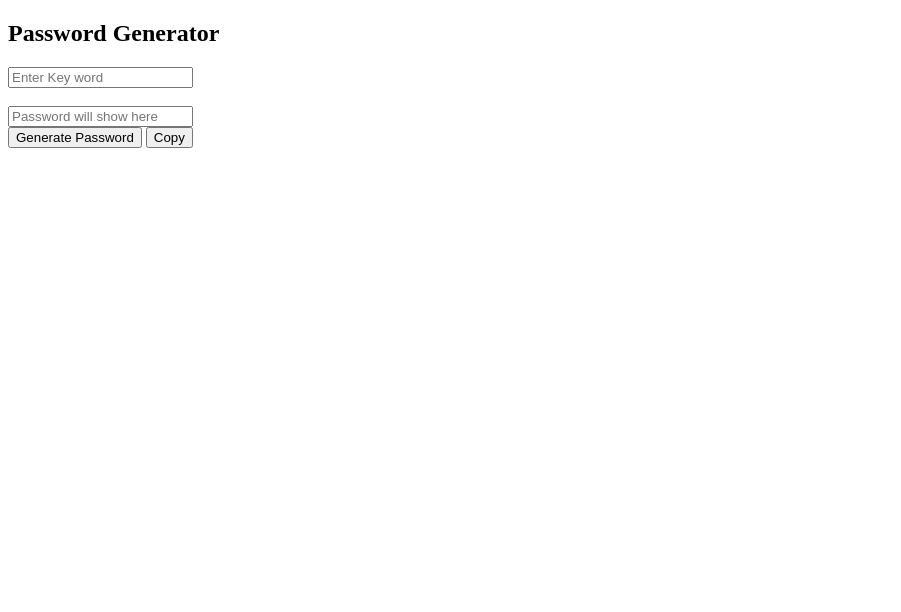
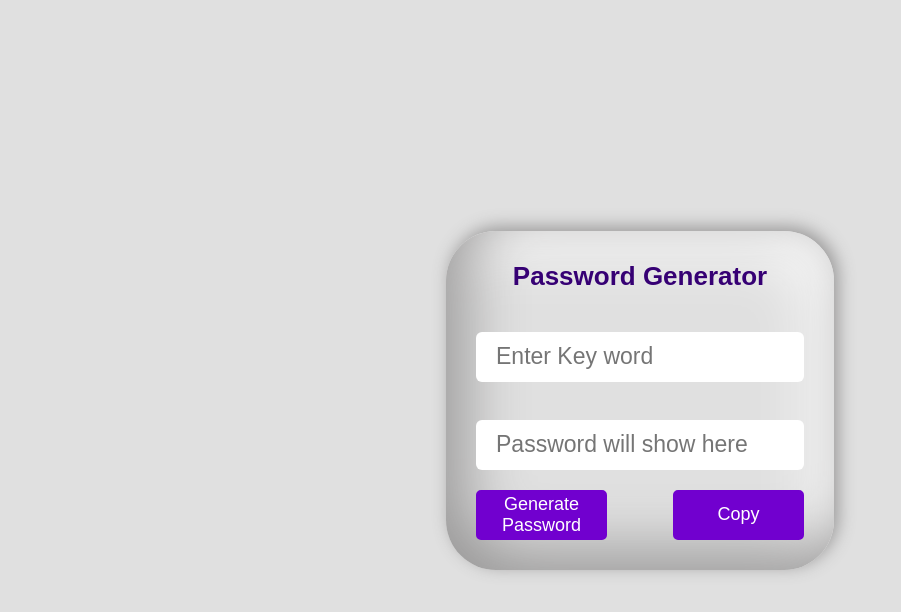
Before and after one commit to SheikhSarim/Password-Generator, a plain HTML site: page index.html in a window 1280 px wide. Shown: the whole page, without its empty margins (0-901 px from the left). Drawn offline with Linux system fonts and the light colour scheme.

Commit message:
Adding Css

```diff
--- a/index.html
+++ b/index.html
@@ -4,7 +4,8 @@
 <head>
     <meta charset="UTF-8">
     <meta name="viewport" content="width=device-width, initial-scale=1.0">
-    <title>Document</title>
+    <link rel="stylesheet" href="style.css">
+    <title>Password Generator</title>
 </head>
 
 <body>
@@ -20,6 +21,8 @@
             <button id="button" class="btn2" onclick="copyPassword()">Copy</button>
         </div>
     </div>
+
+    <script src="index.js"></script>
 </body>
 
 </html>
--- a/style.css
+++ b/style.css
@@ -1,5 +1,125 @@
-*{
-    margin: 0%;
-    padding: 0%;
+* {
+    margin: 0;
+    padding: 0;
+    user-select: none;
     box-sizing: border-box;
 }
+
+body {
+    background-color: #e0e0e0;
+    justify-content: center;
+    align-items: center;
+    display: flex;
+    min-height: 100vh;
+}
+
+.box {
+    background-color: white;
+    padding-top: 30px;
+    padding: 30px;
+    border-radius: 50px;
+    background: #e0e0e0;
+    box-shadow: inset 20px -20px 60px #999898, inset -20px 20px 60px #ffffff, 4px -4px 17px #999898;
+}
+
+.box h2 {
+    margin-bottom: 40px;
+    text-align: center;
+    font-size: 26px;
+    color: #360074;
+    font-family: sans-serif;
+}
+
+input {
+    padding: 20px;
+    user-select: none;
+    height: 50px;
+    width: 100%;
+
+    border-radius: 6px;
+    border: none;
+    outline: none;
+    font-size: 22px;
+    margin-bottom: 20px;
+}
+
+input::placeholder {
+    font-size: 23px;
+}
+
+.button-container {
+    display: flex;
+    justify-content: space-between;
+    flex-wrap: wrap;
+    gap: 1rem;
+
+}
+
+#button {
+    font-family: sans-serif;
+    font-size: 15px;
+    border: 2px solid #7100cf;
+    width: 40%;
+
+    height: 50px;
+    text-align: center;
+    background-color: #7100cf;
+    color: rgb(255, 255, 255);
+    cursor: pointer;
+    border-radius: 5px;
+    transition: ease-out 0.3s;
+}
+
+.btn1 {
+    background-color: #007aff;
+}
+
+.btn2 {
+    background-color: #4caf50;
+}
+
+#button:hover {
+    color: white;
+    background-color: #4b0082;
+    border-radius: 10px;
+}
+
+table {
+    width: 100%;
+    border-collapse: collapse;
+    margin-bottom: 20px;
+}
+
+th {
+    text-align: left;
+    padding: 10px;
+}
+
+
+.password-confirmation {
+    border: 1px solid #4caf50;
+    transition: border-color 0.3s ease;
+
+}
+
+
+@media only screen and (min-width: 600px) {
+
+    #button {
+        font-size: 18px;
+    }
+
+}
+
+@media only screen and (max-width: 599px) {
+    .box {
+        margin: 4rem;
+    }
+
+}
+
+@media only screen and (max-width: 350px) {
+    #button {
+        font-size: 0.6rem;
+    }
+}
```
Also changed, not shown: 1 other file.
